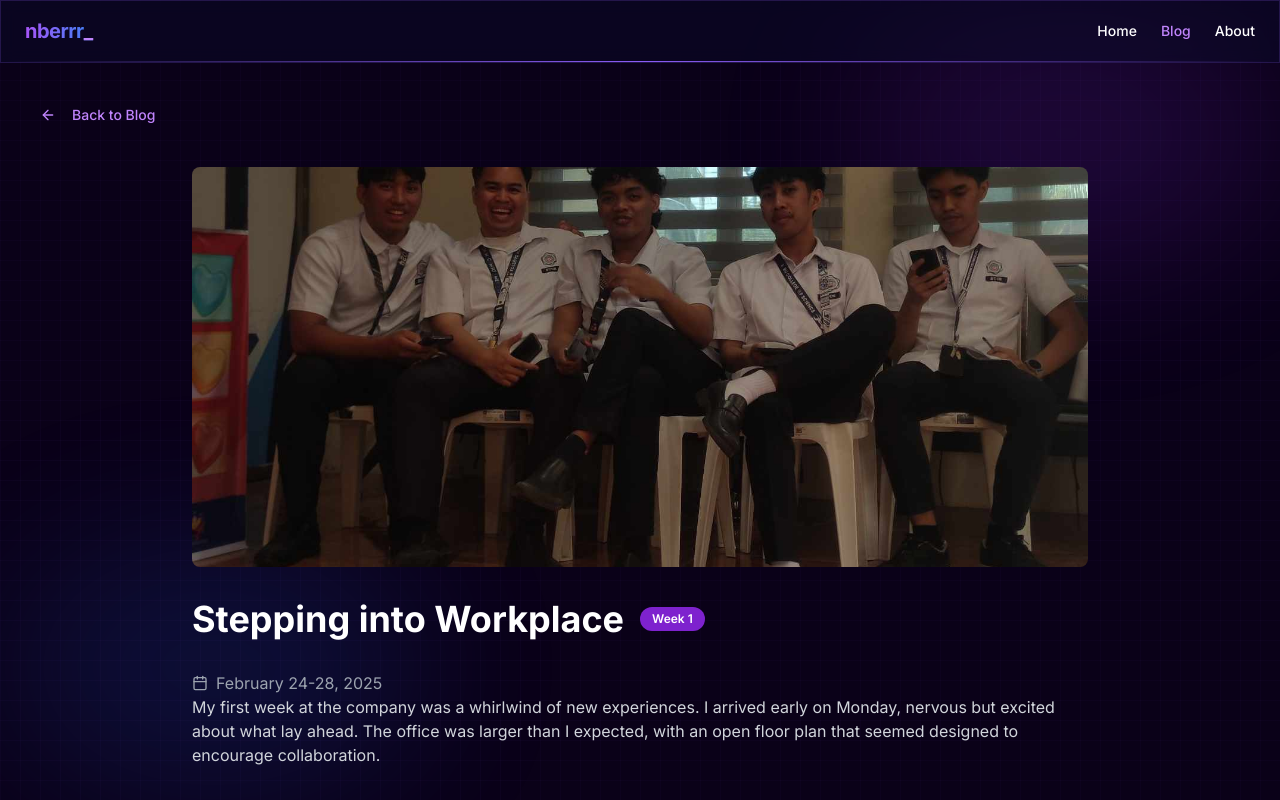
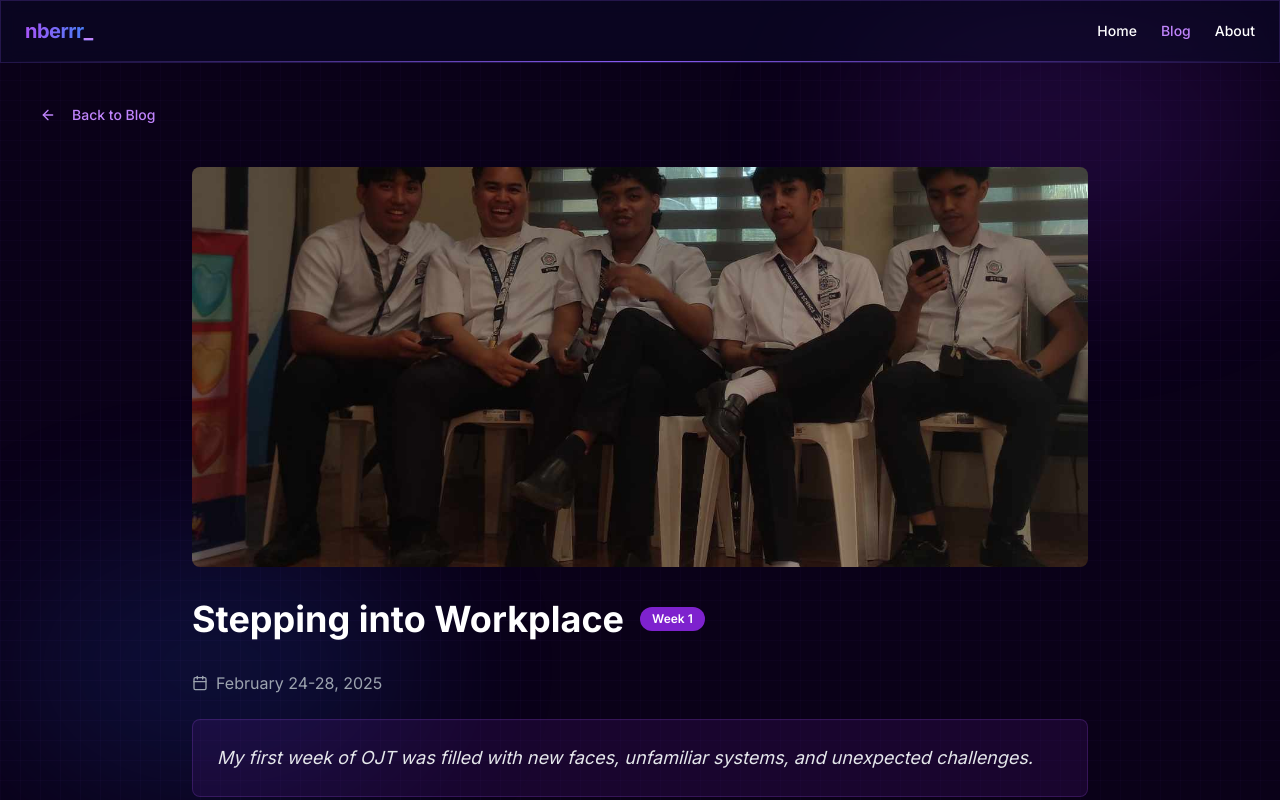
Before and after one commit to nberrr/OJT-blog, a Next.js app: page /blog/week-1 in a window 1280 px wide. Shown: the top 800 px of the page. Built offline with nearby package versions, Linux system fonts and the light colour scheme.

Commit message:
description included in each blog

```diff
--- a/app/blog/[slug]/page.tsx
+++ b/app/blog/[slug]/page.tsx
@@ -90,9 +90,13 @@ export default function BlogPostPage({ params }: { params: Promise<{ slug: strin
               <h1 className="text-4xl font-bold mb-0">{post.title}</h1>
               <span className="inline-block bg-purple-700 text-white text-xs font-semibold px-3 py-1 rounded-full align-middle">{post.week}</span>
             </div>
-            <div className="flex items-center text-gray-400">
+            <div className="flex items-center text-gray-400 mb-6">
               <Calendar className="h-4 w-4 mr-2" />
               <span>{post.date}</span>
+            </div>
+
+            <div className="bg-purple-900/20 border border-purple-500/20 rounded-lg p-6 mb-8">
+              <p className="text-lg text-gray-200 italic">{post.description}</p>
             </div>
 
             <div
```
